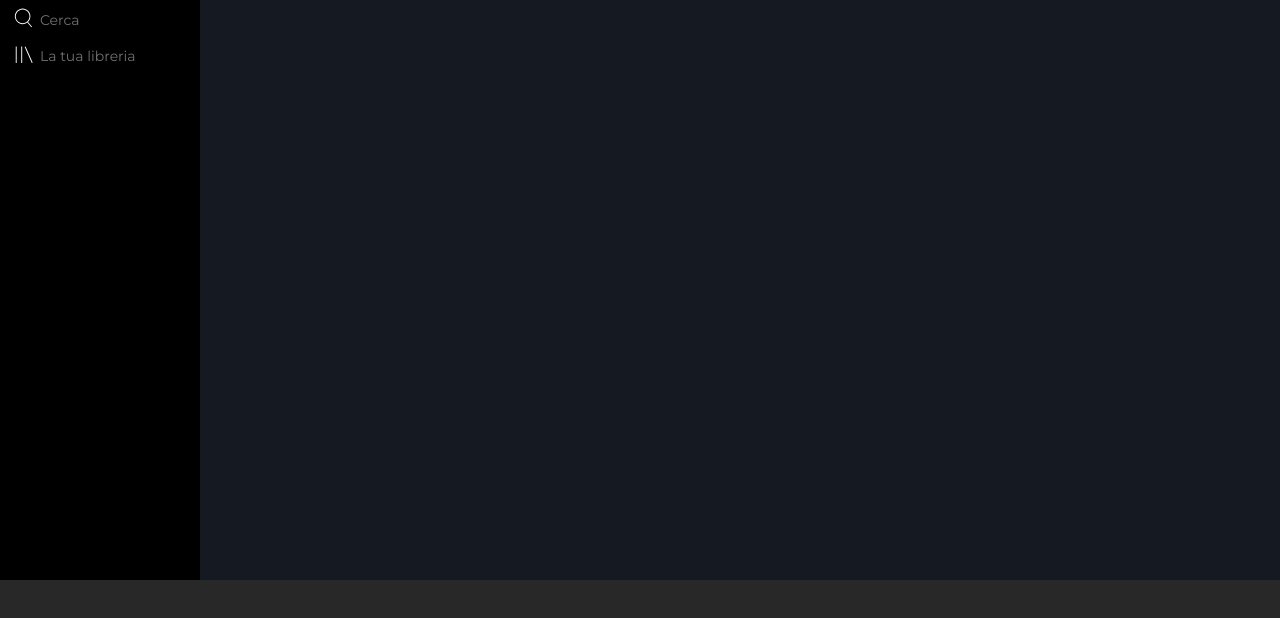
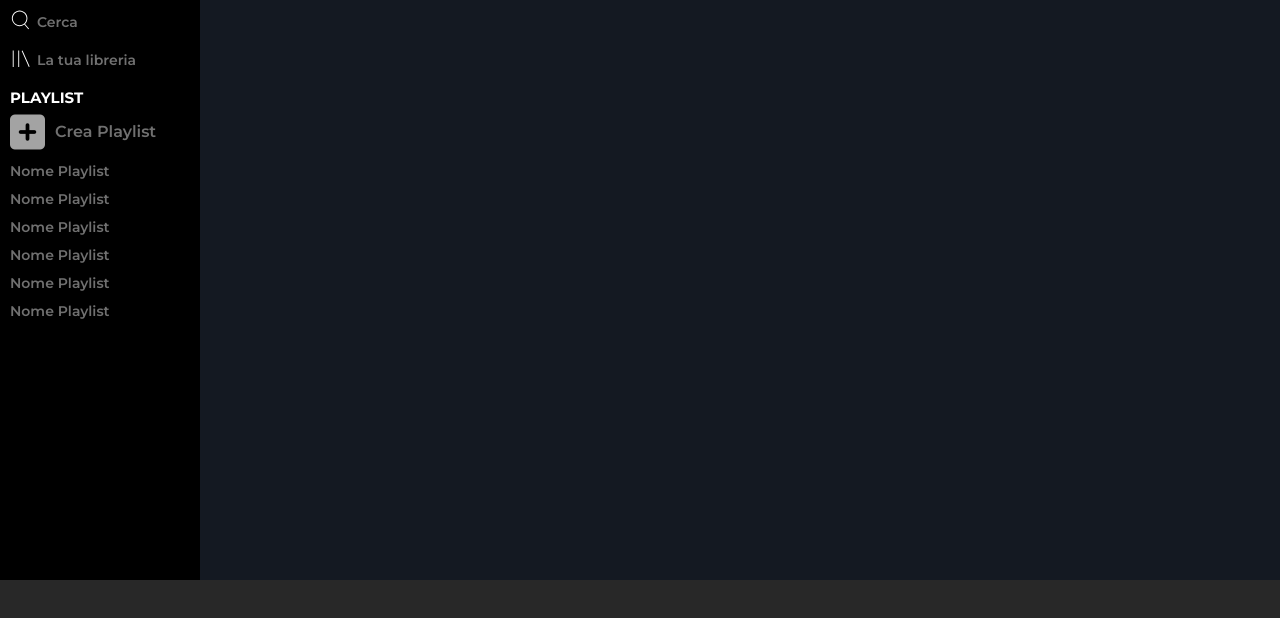
Before and after one commit to markcaf/html-css-spotifyweb, a plain HTML site: page index.html in a window 1280 px wide. Shown: the part 130-748 px from the top of the page. Drawn offline with Linux system fonts and the light colour scheme.

Commit message:
Main-nav: aggiunto nav-playlist

```diff
--- a/css/style.css
+++ b/css/style.css
@@ -47,10 +47,13 @@ footer{
     padding: 20px 40px 30px 10px;
 }
 
-.nav-menu{
+.nav-menu .function{
     padding: 2px 0 0 10px;
+}
+
+.nav-menu .active{
     border-left: 3px solid #a4f12c;
-    height: 28px;
+    padding: 2px 0 0 7px;
 }
 
 .function{
@@ -66,9 +69,46 @@ footer{
 
 .function .text{
     font-size: 14px;
+    font-weight: 600;
 }
 
 .active{
     color: white;
     font-weight: 500;
 }
+
+.nav-playlist{
+    padding-left: 10px;
+}
+
+.nav-playlist .title{
+    color: white;
+    font-size: 15px;
+    font-weight: 700;
+    margin: 15px 0 5px;
+}
+
+.fa-square-plus{
+    font-size: 40px;
+    color: #a3a3a3;
+}
+
+.nav-playlist ul li:first-child{
+    display: flex;
+    align-items: center;
+    gap: 10px;
+}
+
+.add {
+    font-weight: 600;
+}
+
+.playlist-name{
+    margin: 10px 0;
+    font-size: 14px;
+    font-weight: 600;
+}
+
+.nav-playlist ul{
+    list-style: none;
+}
--- a/index.html
+++ b/index.html
@@ -34,6 +34,22 @@
                         </div>
                     </div>
                 </section>
+
+                <section class="nav-playlist">
+                    <div class="title">PLAYLIST</div>
+                    <ul>
+                        <li>
+                            <span><i class="fa-solid fa-square-plus"></i></span>
+                            <span class="add">Crea Playlist</span>
+                        </li>
+                        <li class="playlist-name">Nome Playlist</li>
+                        <li class="playlist-name">Nome Playlist</li>
+                        <li class="playlist-name">Nome Playlist</li>
+                        <li class="playlist-name">Nome Playlist</li>
+                        <li class="playlist-name">Nome Playlist</li>
+                        <li class="playlist-name">Nome Playlist</li>
+                    </ul>
+                </section>
             </nav>
 
             <section id="content">
```
